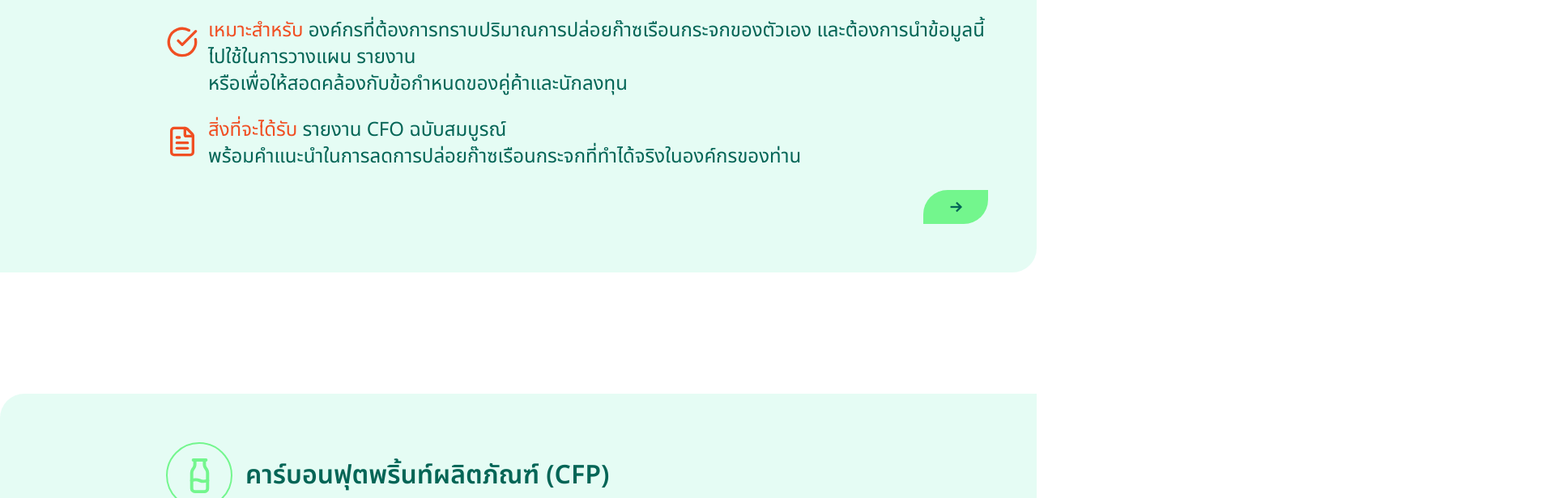
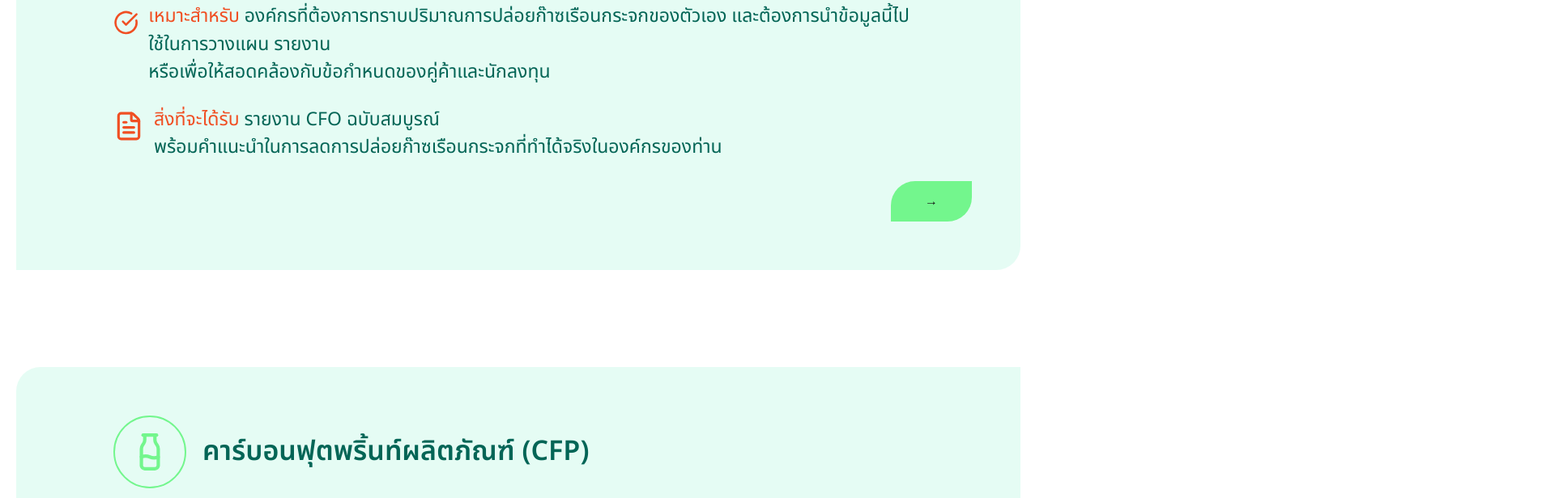
Before and after one commit to Muslin6409682843/we-next-website, a Next.js app in the folder frontend/: page /services in a window 1280 px wide. Shown: the part 2980-3596 px from the top of the page at 81% size, 1920 px wide, since content can reach past the window. Built offline with nearby package versions, Linux system fonts and the light colour scheme.

Commit message:
fix scroll for Services

```diff
--- a/frontend/app/components/cards/ServiceCardOurServices.tsx
+++ b/frontend/app/components/cards/ServiceCardOurServices.tsx
@@ -26,11 +26,9 @@ type Props = {
   title: string;
   description: string;
   suitableFor?: string;
-
   outcome?: string;
   outcomeLabel?: string;
   outcomeIcon?: keyof typeof iconMap;
-
   icon: keyof typeof iconMap;
   href: string;
 };
@@ -48,64 +46,47 @@ export default function ServiceCardOurServices({
   const Icon = iconMap[icon];
 
   return (
-    <Link href={href} className="block">
-      <div
-        className="
-    relative w-full max-w-[1668px]
-    bg-[rgba(109,237,195,0.18)]
-    rounded-tl-[30px] rounded-br-[30px]
-    p-[60px]
-
-    cursor-pointer
-    transition-all duration-300 ease-out
-
-    hover:-translate-y-2
-    hover:shadow-[0_20px_40px_rgba(0,0,0,0.12)]
-  "
-      >
-        {/* 🔹 SHIFTED CONTENT */}
-        <div className="ml-[145px]">
-          {/* 🔹 HEADER */}
-          <div className="flex items-center gap-4 mb-6">
-            <div className="w-[82px] h-[82px] border-2 border-[#73F68D] rounded-full flex items-center justify-center shrink-0">
-              <Icon size={47} className="text-[#73F68D]" />
+    <Link href={href} className="block w-full max-w-[1500px]">
+      <div className="w-full box-border bg-[rgba(109,237,195,0.18)] rounded-tl-[30px] rounded-br-[30px] p-[60px] hover:-translate-y-2 transition">
+        <div className="px-[60px]">
+          {/* HEADER */}
+          <div className="flex items-center gap-5 mb-6">
+            <div className="w-[90px] h-[90px] border-2 border-[#73F68D] rounded-full flex items-center justify-center">
+              <Icon size={50} className="text-[#73F68D]" />
             </div>
 
-            <h3 className="text-[#036556] font-semibold text-[32px] leading-[48px]">
+            <h3 className="text-[#036556] text-[34px] font-semibold">
               {title}
             </h3>
           </div>
 
-          {/* 🔵 DESCRIPTION */}
-          <p className="text-[#036556] font-medium text-[24px] leading-[33px] mb-6">
+          {/* DESCRIPTION */}
+          <p className="text-[#036556] text-[24px] leading-[34px] mb-6">
             {description}
           </p>
 
-          {/* 🟠 SUITABLE FOR */}
+          {/* SUITABLE */}
           {suitableFor && (
-            <div className="flex items-start gap-3 mb-6">
-              <div className="mt-[10px] shrink-0">
-                <CircleCheckBig className="text-[#F04F23]" size={40} />
-              </div>
-
-              <p className="text-[#036556] font-normal text-[24px] leading-[33px] whitespace-pre-line">
+            <div className="flex gap-3 mb-6">
+              <CircleCheckBig className="text-[#F04F23] mt-[6px]" size={38} />
+              <p className="text-[#036556] text-[23px] whitespace-pre-line">
                 <span className="text-[#F04F23]">เหมาะสำหรับ </span>
                 {suitableFor}
               </p>
             </div>
           )}
 
-          {/* 🟢 OUTCOME */}
+          {/* OUTCOME */}
           {outcome && (
-  <div className="flex items-start gap-3 mb-6">
-    <div className="mt-[10px] shrink-0">
+            <div className="flex gap-3">
               {(() => {
                 const OutcomeIcon = iconMap[outcomeIcon || "document"];
-        return <OutcomeIcon className="text-[#F04F23]" size={40} />;
+                return (
+                  <OutcomeIcon className="text-[#F04F23] mt-[6px]" size={38} />
+                );
               })()}
-    </div>
 
-    <p className="text-[#036556] font-normal text-[24px] leading-[33px] whitespace-pre-line">
+              <p className="text-[#036556] text-[23px] whitespace-pre-line">
                 <span className="text-[#F04F23]">
                   {outcomeLabel || "สิ่งที่จะได้รับ "}
                 </span>
@@ -115,20 +96,11 @@ export default function ServiceCardOurServices({
           )}
         </div>
 
-        {/* 🟢 CTA */}
-        <div className="flex justify-end">
-          <button className="w-[80px] h-[42px] bg-[#73F68D] rounded-tl-[30px] rounded-br-[30px] flex items-center justify-center hover:scale-105 transition">
-            <svg
-              width="22"
-              height="22"
-              viewBox="0 0 24 24"
-              fill="none"
-              className="stroke-[#036556] stroke-[2.5]"
-            >
-              <path d="M5 12H19" />
-              <path d="M13 6L19 12L13 18" />
-            </svg>
-          </button>
+        {/* CTA */}
+        <div className="flex justify-end mt-6">
+          <div className="w-[100px] h-[50px] bg-[#73F68D] rounded-tl-[30px] rounded-br-[30px] flex items-center justify-center">
+            →
+          </div>
         </div>
       </div>
     </Link>
--- a/frontend/app/components/sections/services/CarbonReductionExamples.tsx
+++ b/frontend/app/components/sections/services/CarbonReductionExamples.tsx
@@ -1,6 +1,6 @@
 export default function CarbonReductionExamples() {
   return (
-    <section className="relative overflow-hidden h-[800px]">
+    <section className="relative overflow-hidden overflow-x-hidden h-[800px]">
       {/* 🟩 BACKGROUND */}
       <div className="absolute w-[1107px] h-[800px] bg-[rgba(109,237,195,0.18)] left-0 top-0" />
 
@@ -43,17 +43,17 @@ export default function CarbonReductionExamples() {
           </div>
 
           {/* 🟡 IMAGE */}
-          <div className="relative w-[420px] h-[800px]">
+          <div className="relative w-[420px] h-[800px] overflow-hidden">
             {/* รูป 1 (ล่างสุด) */}
             <img
               src="/images/servicesExample-1.jpg"
               className="absolute w-[284px] h-[290px] left-[80px] top-[150px] rounded-[30px_0_30px_0] object-cover z-0"
             />
 
-            {/* รูป 2 (กลาง) */}
+            {/* รูป 2 (กลาง) 👉 แก้ตรงนี้ */}
             <img
               src="/images/servicesExample-2.jpg"
-              className="absolute w-[293px] h-[312px] left-[400px] top-[230px] rounded-[30px_0_30px_0] object-cover z-10"
+              className="absolute w-[293px] h-[312px] right-0 top-[230px] rounded-[30px_0_30px_0] object-cover z-10"
             />
 
             {/* รูป 3 (บนสุด) */}
--- a/frontend/app/components/sections/services/OurServices.tsx
+++ b/frontend/app/components/sections/services/OurServices.tsx
@@ -2,21 +2,23 @@ import ServiceCardOurServices from "../../cards/ServiceCardOurServices";
 
 export default function OurServices() {
   return (
-    <section className="relative">
-      {/* 🟩 Gradient Background */}
-      <div className="absolute w-[1923px] h-[364px] bg-gradient-to-r from-[#A1FFCE] to-[#FAFFD1]" />
+    <section className="relative overflow-x-hidden">
+      {/* 🟩 Gradient */}
+      <div className="absolute inset-0 h-[364px] bg-gradient-to-r from-[#A1FFCE] to-[#FAFFD1]" />
 
-      {/* 🟦 CENTER CONTENT (X + Y CENTER) */}
+      {/* 🟦 Title */}
       <div className="relative w-full h-[364px] flex items-center justify-center">
         <h2 className="text-[#126656] font-semibold text-[64px] leading-[97px] text-center">
           บริการทั้งหมดของเรา
         </h2>
       </div>
 
-      <div className="h-[150px]" />
+      {/* 🔥 Container */}
+      <div className="w-full max-w-[1800px] mx-auto px-[20px]">
+        <div className="h-[120px]" />
 
-      {/* 🟦 CARD */}
-      <div className="w-full flex justify-start pl-[0px]">
+        {/* CFO */}
+        <div className="flex justify-start">
           <ServiceCardOurServices
             href="/services/cfo"
             icon="building"
@@ -29,28 +31,32 @@ export default function OurServices() {
           />
         </div>
 
-      <div className="h-[150px]" />
+        <div className="h-[120px]" />
 
-      <div className="w-full flex justify-start pl-[0px]">
+        {/* CFP */}
+        <div className="flex justify-start">
           <ServiceCardOurServices
             href="/services/cfp"
             icon="milk"
             title="คาร์บอนฟุตพริ้นท์ผลิตภัณฑ์ (CFP)"
             description="หากองค์กรของท่านมีผลิตภัณฑ์ที่ต้องการแสดงฉลากคาร์บอน หรือต้องการยืนยันกับลูกค้าและคู่ค้าว่าผลิตภัณฑ์ของท่านใส่ใจสิ่งแวดล้อม เราช่วยจัดทำคาร์บอนฟุตพริ้นท์ระดับผลิตภัณฑ์ตามมาตรฐานสากล"
-          suitableFor={`ผู้ผลิตสินค้าที่ต้องการแสดงค่าคาร์บอนบนผลิตภัณฑ์ หรืออุตสาหกรรมที่มีข้อกำหนด ด้านสิ่งแวดล้อม จากคู่ค้าต่างประเทศ เช่น สิ่งทอ เครื่องประดับ อาหาร และอิเล็กทรอนิกส์`}
-          outcome={`รายงาน CFP ระดับผลิตภัณฑ์ที่สามารถนำไปใช้สื่อสารกับลูกค้า หรือยื่นขอฉลาก
-            คาร์บอนกับหน่วยงานที่เกี่ยวข้องได้ทันที`}
+            suitableFor={`ผู้ผลิตสินค้าที่ต้องการแสดงค่าคาร์บอนบนผลิตภัณฑ์ หรืออุตสาหกรรมที่มีข้อกำหนดด้านสิ่งแวดล้อม จากคู่ค้าต่างประเทศ เช่น สิ่งทอ เครื่องประดับ อาหาร และอิเล็กทรอนิกส์`}
+            outcome={`รายงาน CFP ระดับผลิตภัณฑ์ที่สามารถนำไปใช้สื่อสารกับลูกค้า
+              หรือยื่นขอฉลากคาร์บอนกับหน่วยงานที่เกี่ยวข้องได้ทันที`}
           />
         </div>
 
-      <div className="h-[150px]" />
+        <div className="h-[120px]" />
 
-      <div className="w-full flex justify-end">
+        {/* T-VER Forestry */}
+        <div className="flex justify-end">
           <ServiceCardOurServices
             href="/services/tver-forestry"
             icon="tree"
             title="Carbon Credit ประเภท T-VER ป่าไม้"
-          description="หากองค์กรหรือบุคคลของท่านมีพื้นที่สีเขียว ไม่ว่าจะเป็นป่าชุมชน ป่าปลูกใหม่ หรือพื้นที่เกษตรกรรม สิ่งเหล่านี้สามารถแปลงเป็น Carbon Credit ได้ เราช่วยดูแลตั้งแต่การตรวจสอบความเป็นไปได้ จัดเตรียมเอกสาร ไปจนถึงการขึ้นทะเบียนกับ อบก."
+            description="หากองค์กรหรือบุคคลของท่านมีพื้นที่สีเขียว
+            ไม่ว่าจะเป็นป่าชุมชน
+            ป่าปลูกใหม่ หรือพื้นที่เกษตรกรรม สิ่งเหล่านี้สามารถแปลงเป็น Carbon Credit ได้ เราช่วยดูแลตั้งแต่การตรวจสอบความเป็นไปได้ จัดเตรียมเอกสาร ไปจนถึงการขึ้นทะเบียนกับ อบก."
             suitableFor={`เจ้าของที่ดินหรือองค์กรที่มีพื้นที่ป่าหรือต้องการฟื้นฟูพื้นที่สีเขียว
               และต้องการสร้างรายได้จากคาร์บอนเครดิตในระยะยาว`}
             outcome={`ไฟล์เอกสารครบถ้วนพร้อมยื่น อบก.
@@ -58,39 +64,42 @@ export default function OurServices() {
           />
         </div>
 
-      <div className="h-[150px]" />
+        <div className="h-[120px]" />
 
-      <div className="w-full flex justify-end">
+        {/* T-VER Energy */}
+        <div className="flex justify-end">
           <ServiceCardOurServices
             href="/services/tver-energy-transport"
             icon="energy"
             title="Carbon Credit ประเภท T-VER พลังงานและขนส่ง"
             description="โครงการพลังงานสะอาดและการขนส่งที่มีประสิทธิภาพ เช่น Solar Cell, การเปลี่ยนรถ EV, หรือระบบประหยัดพลังงานในอาคาร ล้วนมีสิทธิ์นำมาคำนวณเป็น Carbon Credit ได้ เราช่วยวิเคราะห์ว่าโครงการของท่านเข้าเงื่อนไขหรือไม่ และดำเนินการขึ้นทะเบียนให้ครบถ้วน"
-          suitableFor={`ธุรกิจที่มีโครงการพลังงานทดแทนหรือลดการใช้พลังงาน
-            และต้องการนำมูลค่าส่วนนั้นมาใช้ประโยชน์เพิ่มเติมในรูปแบบคาร์บอนเครดิต`}
+            suitableFor={`ธุรกิจที่มีโครงการพลังงานทดแทนหรือลดการใช้พลังงาน และต้องการนำมูลค่าส่วนนั้นมาใช้ประโยชน์เพิ่มเติมในรูปแบบคาร์บอนเครดิต`}
             outcome={`รายงานการตรวจสอบความเป็นไปได้ เอกสารประกอบการขึ้นทะเบียน T-VER
               และการสนับสนุนตลอดกระบวนการ`}
           />
         </div>
 
-      <div className="h-[150px]" />
+        <div className="h-[120px]" />
 
-      <div className="w-full flex justify-start pl-[0px]">
+        {/* Training */}
+        <div className="flex justify-start">
           <ServiceCardOurServices
             href="/services/training"
             icon="presentation"
             title="อบรมและสัมมนาภายในองค์กร"
             description="การลดโลกร้อนเริ่มต้นที่ความเข้าใจ เราออกแบบหลักสูตรอบรมให้ตรงกับบริบทขององค์กรท่าน ไม่ว่าจะเป็นการปูพื้นฐานให้ทีมงาน การสร้างความตระหนักรู้ หรือการฝึกทักษะเฉพาะเรื่อง CFO/CFP ทุกหลักสูตรถ่ายทอดในภาษาที่เข้าใจง่าย ไม่ต้องมีพื้นฐานมาก่อน"
-          suitableFor="องค์กรที่ต้องการสร้าง Green Awareness ให้กับพนักงาน
-ฝ่าย CSR ที่ต้องการยกระดับความรู้ หรือทีมงานที่จะรับผิดชอบด้านคาร์บอนขององค์กร"
+            suitableFor={`องค์กรที่ต้องการสร้าง Green Awareness ให้กับพนักงาน ฝ่าย CSR ที่ต้องการยกระดับความรู้ หรือทีมงานที่จะรับผิดชอบด้านคาร์บอนขององค์กร`}
             outcome={`
               1. อบรมในองค์กร (In-house) — จัดที่สถานที่ของท่าน หรือที่สำนักงานเราย่านสีลม
 2. อบรมออนไลน์ — ทั้งแบบ Live และ On-demand
-3. หลักสูตรพิเศษสำหรับผู้บริหาร — เน้นภาพรวมกลยุทธ์และนโยบาย ไม่เน้นรายละเอียดเทคนิค`}
+3. หลักสูตรพิเศษสำหรับผู้บริหาร — เน้นภาพรวมกลยุทธ์และนโยบาย`}
             outcomeLabel="รูปแบบการอบรม "
             outcomeIcon="book"
           />
         </div>
+
+        <div className="h-[120px]" />
+      </div>
     </section>
   );
 }
```
Also changed, not shown: frontend/public/images/servicesExample-2.jpg. Lines whose indentation alone changed are shown as unchanged.
